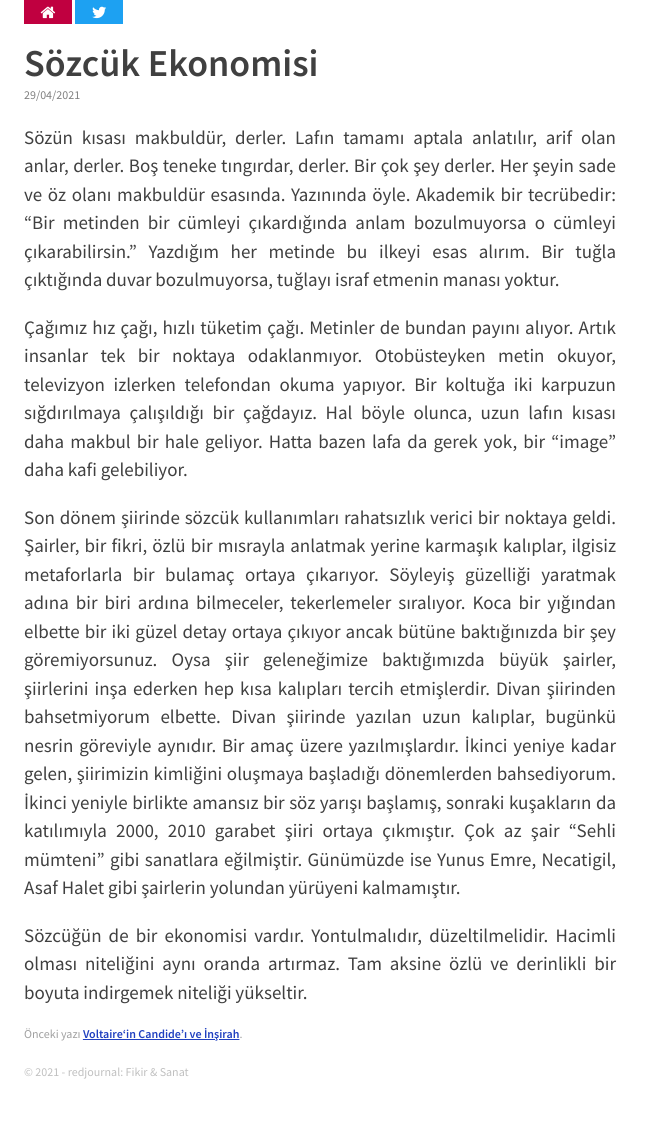
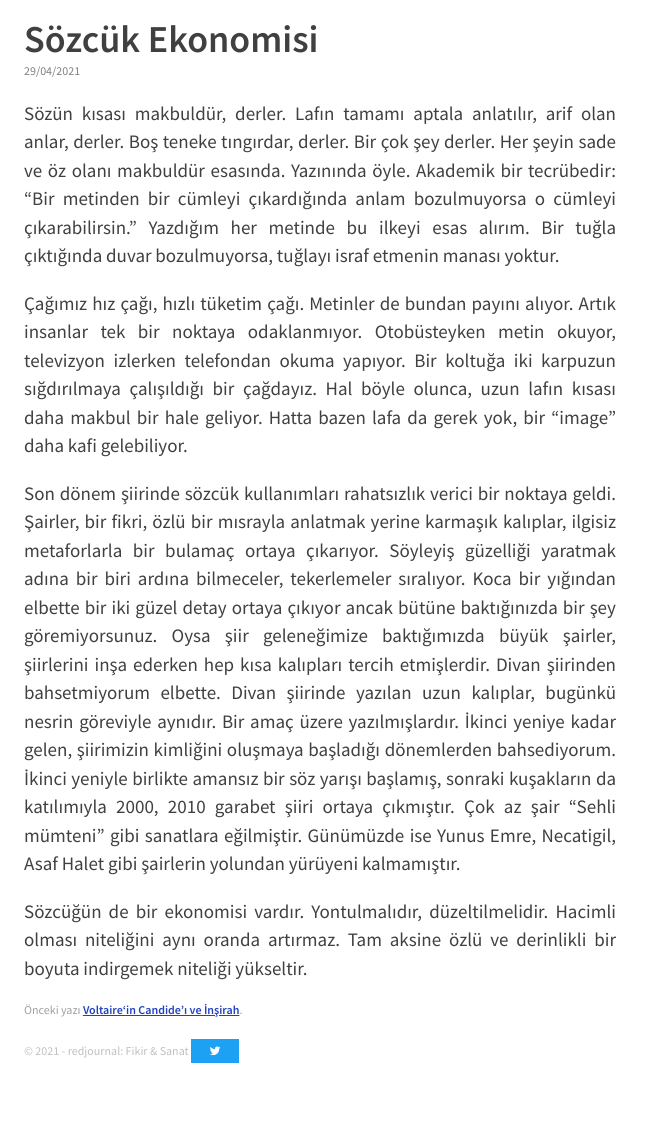
Before and after one commit to erdidemirim/erdidemirim.github.io, a Jekyll site: the page built from _posts/2021-04-29-sozcuk-ekonomisi.md, in a window 1280 px wide. Shown: the whole page, without its empty margins (0-655 px from the left). Built offline with Jekyll 4.4.1, drawn with Linux system fonts in a browser that asks for light colours.

Commit message:
Update base.html

```diff
--- a/_layouts/base.html
+++ b/_layouts/base.html
@@ -18,10 +18,10 @@
 	</head>
 	<body>
 		<div class="header">
-			<a class="home-link icon-home" href="/" title="Anasayfa"></a>
-			<a class="home-link icon-twitter" target="_blank" href="https://twitter.com/erdidemir" title="Twitter"></a>
+
+
 		</div>
 		{{ content }}
-		<div class="footer">© 2021 - redjournal: Fikir & Sanat</div>
+		<div class="footer">© 2021 - redjournal: Fikir & Sanat <a class="home-link icon-twitter" target="_blank" href="https://twitter.com/erdidemir" title="Twitter"></a></div>
 	</body>
 </html>
```
